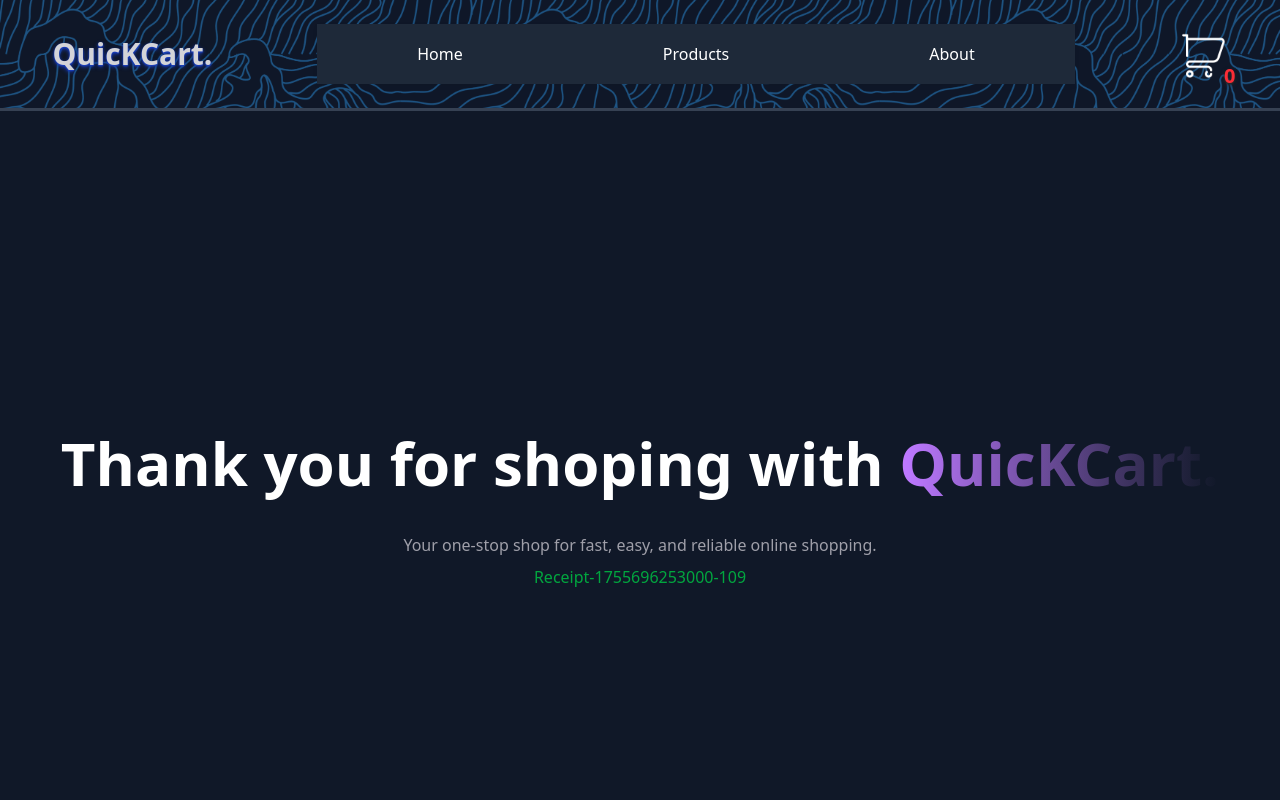
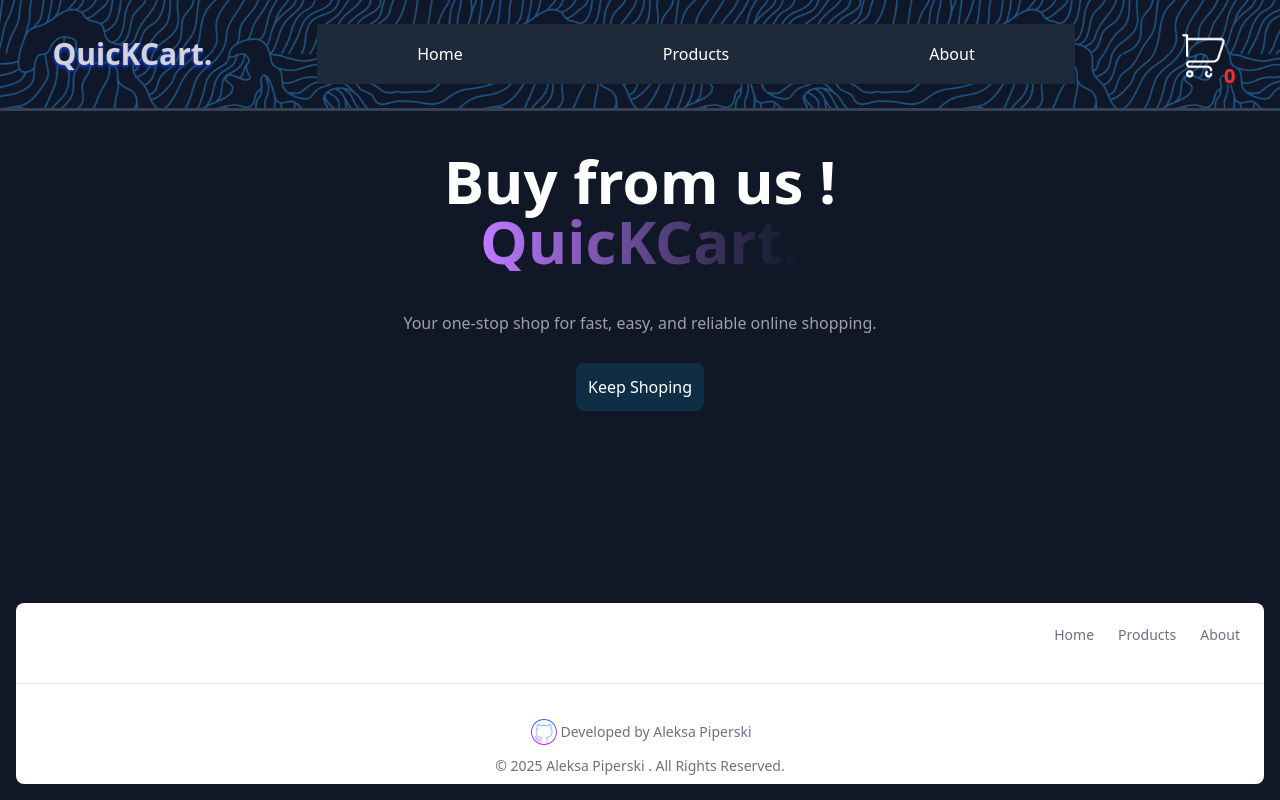
Before and after one commit to Piperski13/e-commerce-QuicKCart, a React (Vite) app: page /checkout in a window 1280 px wide. Shown: the top 800 px of the page. Built offline with nearby package versions, Linux system fonts and the light colour scheme.

Commit message:
Checkout page handling cart items and purchases, protected route

```diff
--- a/src/components/CartPage.jsx
+++ b/src/components/CartPage.jsx
@@ -1,5 +1,5 @@
 import { useState, useEffect } from "react";
-import { useOutletContext, Link } from "react-router-dom";
+import { useOutletContext } from "react-router-dom";
 
 import CartPageItem from "./CartPageItem";
 import CartPageRecommended from "./CartPageRecommended";
--- a/src/components/CheckoutPage.jsx
+++ b/src/components/CheckoutPage.jsx
@@ -1,26 +1,76 @@
-import { useOutletContext } from "react-router-dom";
+import { useState } from "react";
+import { useOutletContext, Link } from "react-router-dom";
+import CheckoutPageItem from "./CheckoutPageItem";
 
 const CheckoutPage = () => {
-  const { cart, products } = useOutletContext();
+  const { cart, setCart } = useOutletContext();
+  const [receipt, setReceipt] = useState("");
+
   const generateTimestampedReceiptNumber = () => {
     const timestamp = new Date().getTime();
     const randomNumber = Math.floor(Math.random() * 1000);
     return `Receipt-${timestamp}-${randomNumber}`;
   };
+
+  const handlePurchase = () => {
+    if (cart.length > 0) {
+      localStorage.setItem("cart", JSON.stringify([]));
+      setCart([]);
+      setReceipt(generateTimestampedReceiptNumber);
+    }
+  };
+
+  let cartListItems = false;
+
+  cartListItems = cart.map((product) => {
+    return (
+      <div key={product.productId}>
+        <CheckoutPageItem product={product} />
+      </div>
+    );
+  });
+
   return (
-    <div className="flex items-center justify-center flex-col h-screen">
-      <h1 className="text-6xl font-bold">
-        Thank you for shoping with{" "}
-        <span class="bg-gradient-to-r from-purple-400 to-[#101828] bg-clip-text text-transparent">
-          QuicKCart.
-        </span>
-      </h1>
+    <div className="flex items-center justify-center flex-col ">
+      {receipt !== "" ? (
+        <h1 className="text-6xl font-bold mt-10">
+          Thank you for shoping with{" "}
+          <span class="bg-gradient-to-r from-purple-400 to-[#101828] bg-clip-text text-transparent">
+            QuicKCart.
+          </span>
+        </h1>
+      ) : (
+        <h1 className="flex flex-col items-center justify-center text-6xl font-bold mt-10">
+          Buy from us !{" "}
+          <span class="bg-gradient-to-r from-purple-400 to-[#101828] bg-clip-text text-transparent">
+            QuicKCart.
+          </span>
+        </h1>
+      )}
+
       <p className="text-zinc-400 mb-2 mt-10 w-200 text-center">
         Your one-stop shop for fast, easy, and reliable online shopping.{" "}
       </p>
-      <span className="text-green-600">
-        {generateTimestampedReceiptNumber()}
-      </span>
+      <div>{cartListItems}</div>
+      <span className="text-green-600 underline">{receipt}</span>
+      <div className="flex">
+        {cart.length > 0 ? (
+          <button
+            onClick={handlePurchase}
+            className="bg-green-800 rounded-lg p-3 mt-5 mr-5 cursor-pointer"
+          >
+            Confirm Purchase !
+          </button>
+        ) : (
+          ""
+        )}
+        <Link
+          to="/products"
+          className="bg-[#102d46] rounded-lg p-3 mt-5 cursor-pointer"
+        >
+          Keep Shoping
+        </Link>
+      </div>
     </div>
   );
 };
--- /dev/null
+++ b/src/components/CheckoutPageItem.jsx
@@ -0,0 +1,67 @@
+import { Link } from "react-router-dom";
+import { formatCurrency } from "../utils/format";
+
+const CheckoutPageItem = (props) => {
+  console.log("props.product: ", props.product);
+  return (
+    <div className="space-y-6">
+      <div className="rounded-lg border border-gray-200 bg-white p-4 shadow-sm dark:border-gray-700 dark:bg-gray-800 md:p-6">
+        <div className="space-y-4 md:flex md:items-center md:justify-between md:gap-6 md:space-y-0">
+          <Link
+            to={`/product/${props.product.productData.id}`}
+            href="#"
+            className="shrink-0 md:order-1"
+          >
+            <img
+              className="h-20 w-20 dark:hidden"
+              src={props.product.productData.image}
+              alt={props.product.productData.title}
+            />
+            <img
+              className="hidden h-20 w-20 dark:block"
+              src={props.product.productData.image}
+              alt={props.product.productData.title}
+            />
+          </Link>
+
+          <label className="sr-only">Choose quantity:</label>
+          <div className="flex items-center justify-between md:order-3 md:justify-end">
+            <div className="text-end md:order-4 md:w-32">
+              <p className="text-base text-gray-900 dark:text-white">
+                Quantity : {props.product.quantity}
+              </p>
+            </div>
+            <div className="text-end md:order-4 md:w-32">
+              <p className="text-base font-bold text-gray-900 dark:text-white">
+                {formatCurrency(
+                  props.product.quantity * props.product.productData.price
+                )}
+              </p>
+            </div>
+          </div>
+
+          <div className="w-full min-w-0 flex-1 space-y-4 md:order-2 md:max-w-md">
+            <Link
+              to={`/product/${props.product.productData.id}`}
+              href="#"
+              className="text-base font-medium text-gray-900 hover:underline dark:text-white"
+            >
+              {props.product.productData.title}
+            </Link>
+
+            <div className="flex items-center gap-4">
+              <button
+                type="button"
+                className="inline-flex items-center text-sm font-medium text-gray-500"
+              >
+                {props.product.productData.category}
+              </button>
+            </div>
+          </div>
+        </div>
+      </div>
+    </div>
+  );
+};
+
+export default CheckoutPageItem;
--- a/src/components/ProductList.jsx
+++ b/src/components/ProductList.jsx
@@ -1,6 +1,5 @@
 import { useEffect, useState } from "react";
 import { useOutletContext } from "react-router-dom";
-import ProductCard from "./ProductCard";
 import PaginationComponent from "./PaginationComponent";
 
 const ProductList = () => {
```
